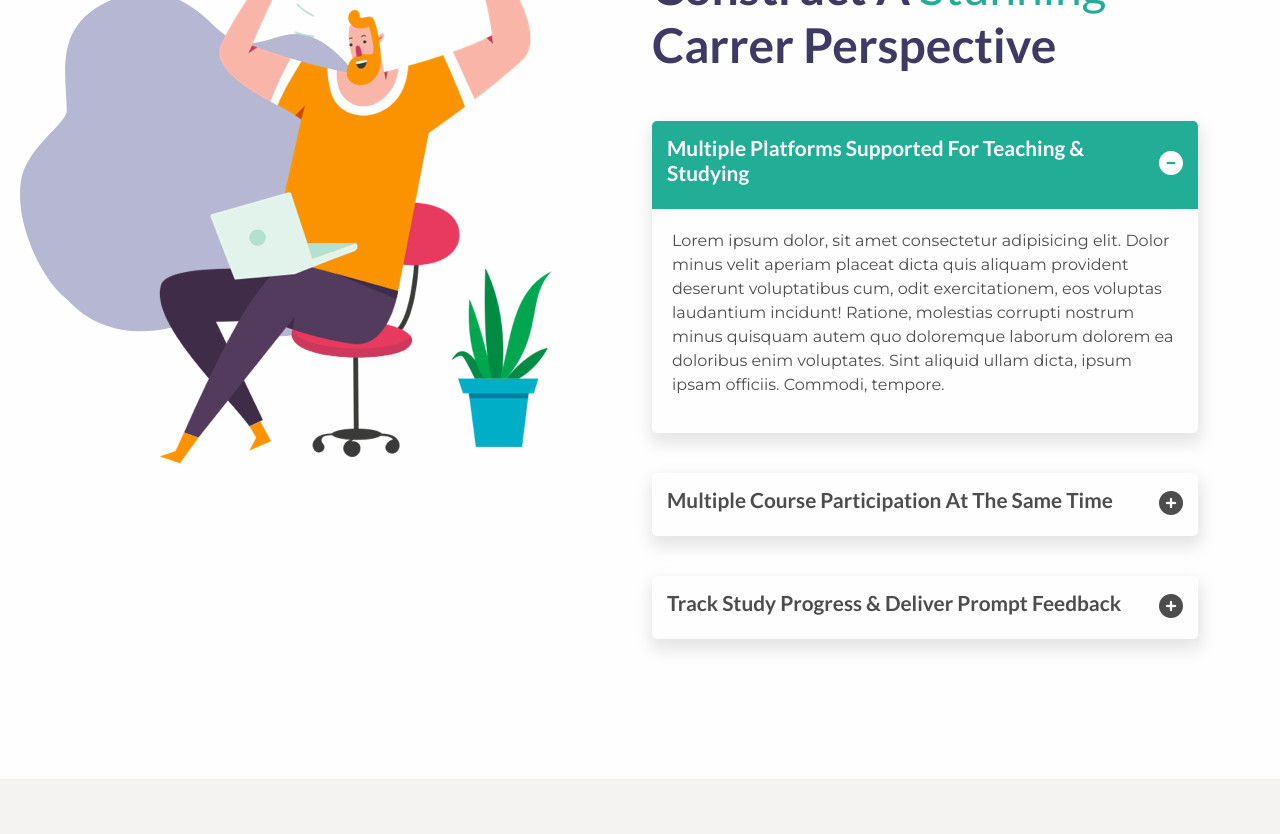
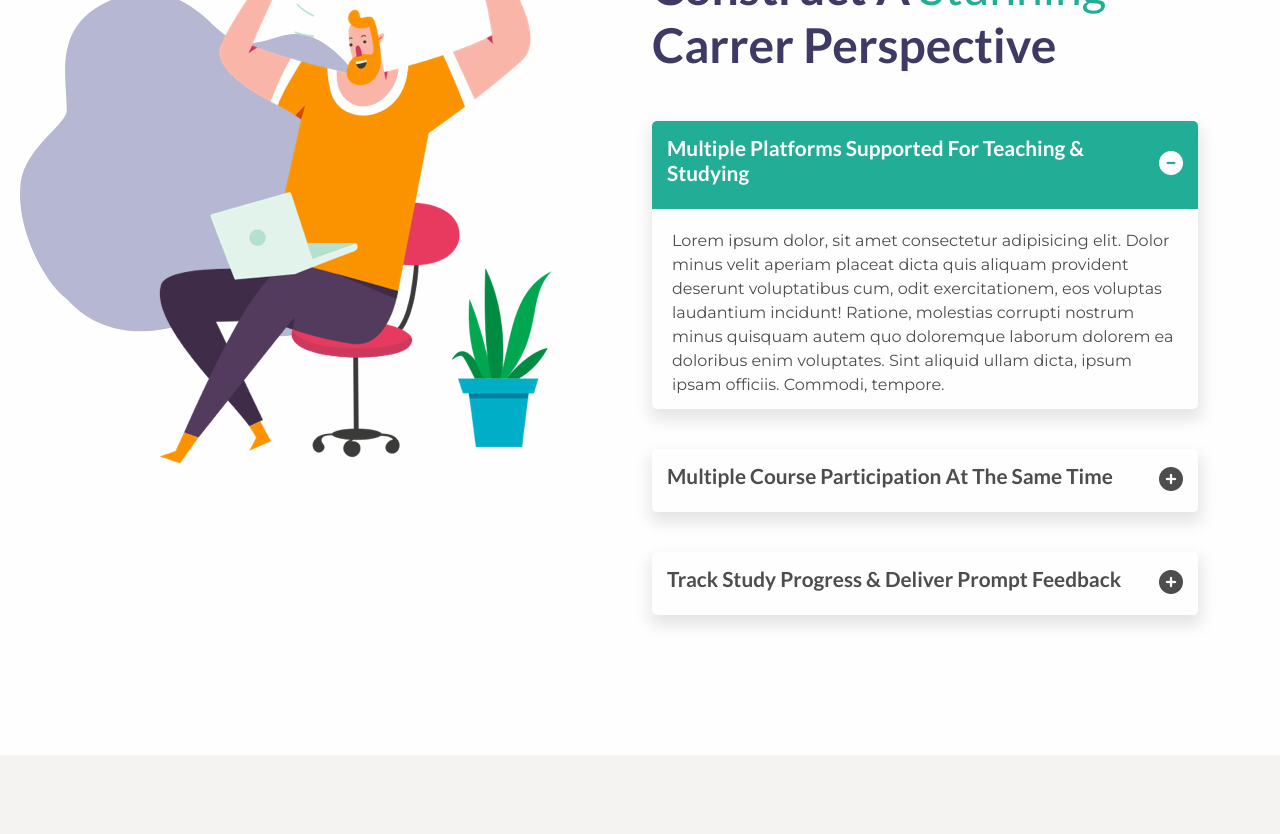
Before and after one commit to MirkoFarina/proj-html-vuejs, a Vue app: page / in a window 1280 px wide. Shown: the part 1540-2374 px from the top of the page. Built offline with nearby package versions, Linux system fonts and the light colour scheme.

Commit message:
[add] transition on accordion

```diff
--- a/src/components/AccordionApp.vue
+++ b/src/components/AccordionApp.vue
@@ -19,7 +19,7 @@ export default {
                     <i :class="{'d-none' : !accordionItem.isShow}" class="fa-solid fa-circle-minus"></i>
                 </span>
             </div>
-            <div class="body-accordion " :class="{'no-show' : !accordionItem.isShow}">
+            <div class="body-accordion " :class="{'no-show' : accordionItem.isShow}">
                 <p>
                     {{accordionItem.body}}
                 </p>
@@ -33,13 +33,13 @@ export default {
 <style lang="scss" scoped>
 @use '../scss/partials/variables' as *;
 
-.no-show {
-    display: none;
-}
+
 .open {
     background-color: $secondary-color;
     color: white;
 }
+
+
 
 h2 {
     font-size: 1.3rem;
@@ -51,6 +51,7 @@ h2 {
         margin-bottom: 40px;
         border-radius: 5px;
         color: lighten($black-color, 10%);
+        position: relative;
         .header-accordion {
             position: relative;
             padding: 15px 40px 15px 15px;
@@ -68,9 +69,19 @@ h2 {
                 }
             }
         }
-        .body-accordion {
-            padding: 20px;
+        .no-show {
+                max-height: 200px;
+                overflow: auto;
+            }
+    }
+
+}
+.body-accordion {
+            max-height: 0;
+            transition: max-height .7s;
+            overflow: hidden;
+            p {
+                padding: 20px;
+            }
         }
-    }
-}
 </style>
```
